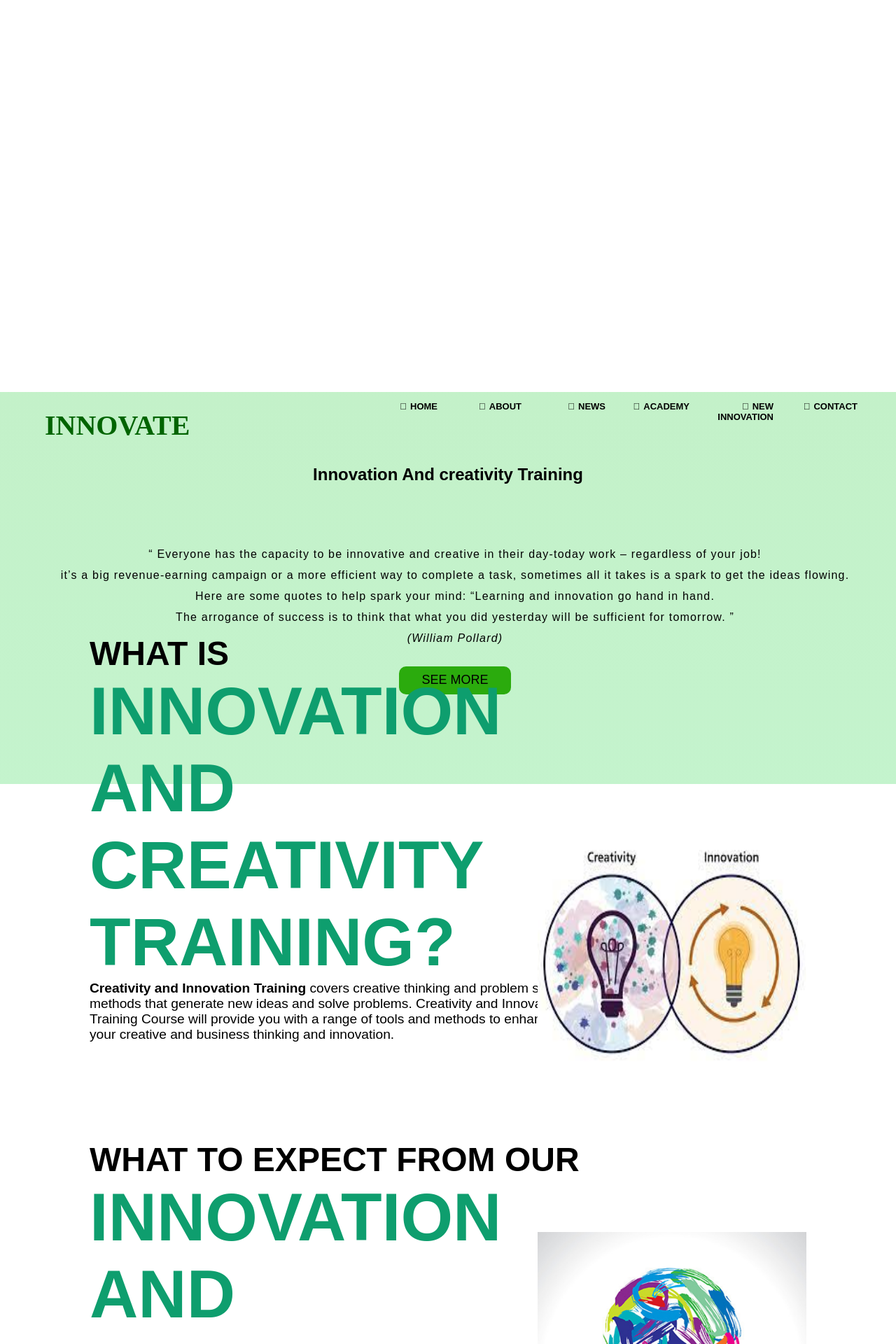
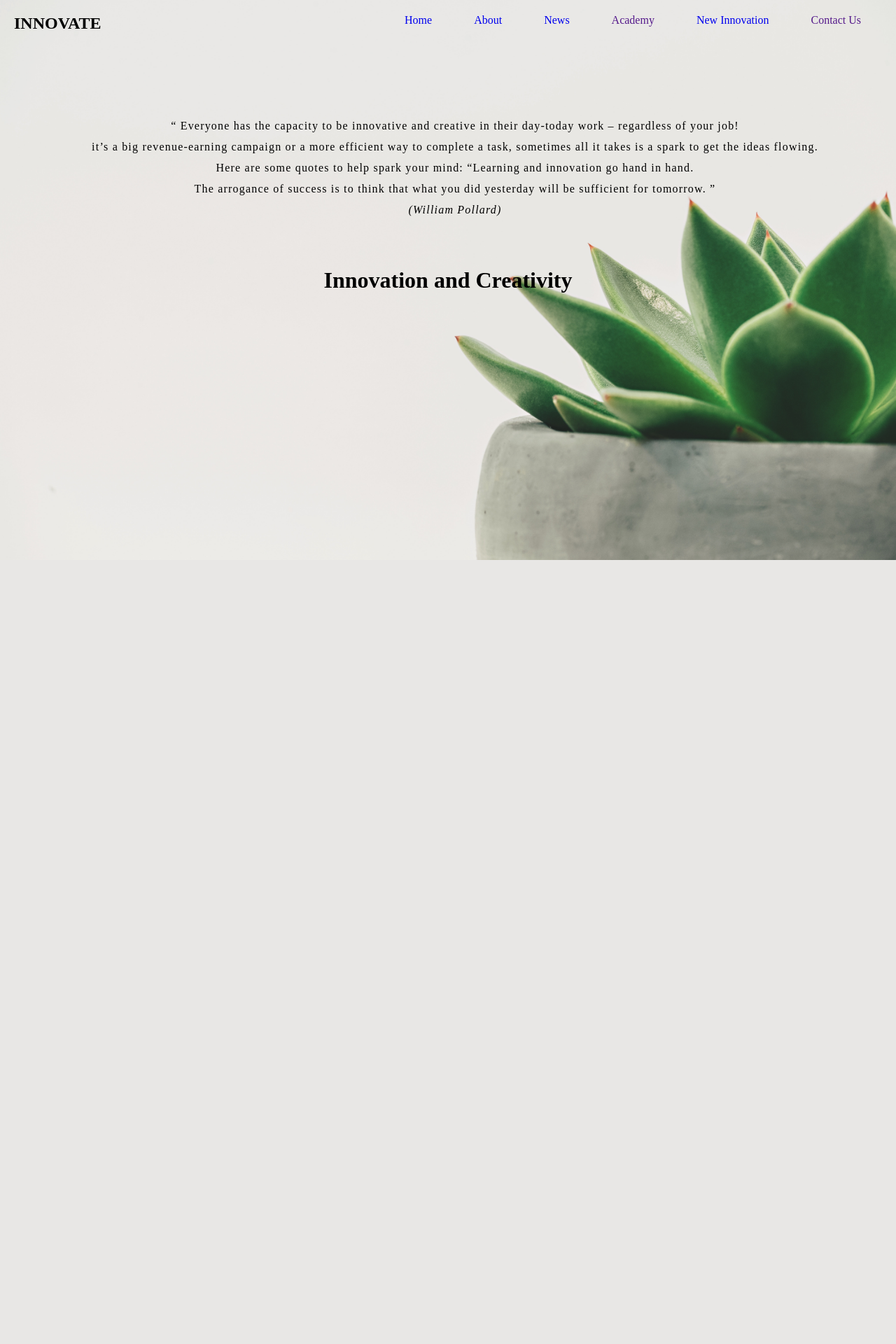
Before and after one commit to dula2000/Main-Project, a PHP site: page /Innovationcreativity.html in a window 1280 px wide. Shown: the top 1920 px of the page at 70% size. After the commit the page ends 800 px from the top, so only its background shows below. Run offline with PHP 8.4, Linux system fonts and the light colour scheme.

Commit message:
Fixing the issues

```diff
--- a/Index.html
+++ b/Index.html
@@ -10,7 +10,7 @@
         <h2 class="logo">INNOVATE</h2> <!--display the logo-->
         <div class="nav-links" id="navLinks">
         <div class="tag">
-        <i class="fas fa-times" onclick="hideMenu()"></i>
+           <i class="fas fa-times" onclick="hideMenu()"></i>
         </div>
             <ul>
                 <li><a href="Index.html"><i class="fas fa-home"></i>HOME</a></li>
--- a/Innovationcreativity.css
+++ b/Innovationcreativity.css
@@ -1,288 +1,18 @@
-
-/*page opening animation's css part*/
-.open{
-    position: fixed;
-    top: 0;
-    left: 0;
-    right:0;
-    bottom:0 ;
-    pointer-events: none;
-    z-index: 10000;
-}
-
-.open .layer{
-    position: absolute;
-    top: 0;
-    left: 0;
-    width: 100%;
-    height: 100%;
-    transform-origin: top;
-    animation: open 1s ease-in-out forwards;
-
-}
-.open .layer:nth-child(1){
-    background: #000;
-    z-index: 2;
-}
-.open .layer:nth-child(2){
-    background: #4c0f68;
-    animation-delay: 1s;
-    z-index: 1;
-}
-@keyframes open{
-    0%{
-        transform: scaleY(1);
-    }
-    100%{
-        transform: scaleY(0);
-    }
-}
-section{
-    position: absolute;
-    width: 100%;
-    height: 100%;
-    background: #fff;
-    display: grid;
-    justify-content: center;
-    align-items: center;
-    top: 70%;
-}
-.bannerText{
-    position: absolute;
-    top: 87%;       /*change the space of the whole text*/
-    left: 10%;
-    transform: translateY(-50%);
-    max-width: 700px;
-
-}
-
-.bannerText h2,
-.bannerText h3{
-    position: relative;
-    margin: 0;
-    padding: 0;
-
-    display:inline-block;
-    transform-origin: left;
-    text-transform: uppercase;
-    transform: scaleX(0);
-    animation: revealTextReverse 1s ease-in-out forwards;
-
-}
-.bannerText h2{
-    font-size: 6em;
-    animation-delay: 2s;
-    top: 50%;
-}
-.bannerText h3{
-    font-size: 3em;
-    animation-delay: 2s;
-
-}
-.bannerText h2::before,
-.bannerText h3::before{
-    content: '';
-    position: absolute;
-    top:0%;
-    left: 0;
-    background: #000;
-    width: 100%;
-    height: 100%;
-    transform-origin: right;
-    animation: revealText 1s ease-in-out forwards;
-    animation-delay: 3s;
-}
-.bannerText h3:before{
-    animation-delay: 4s;
-}
-@keyframes revealText{
-    0%{
-        transform: scaleX(1);
-    }
-    100%{
-        transform: scaleX(0);
-    }
-}
-@keyframes revealTextReverse
-{
-    0%{
-        transform: scaleX(0);
-    }
-    100%{
-        transform: scaleX(1);
-    }
-}
-.bannerText p{
-    opacity: 0;
-    font-weight: 400;
-    font-size: 1.2em;
-    animation: fadeIn 1s linear forwards;
-    animation-delay: 4s;
-    margin-bottom: 20%; /*keep spacing between the two pragraphs*/
-}
-@keyframes fadeIn{
-    0%{
-        opacity: 0;
-    }
-    100%{
-        opacity: 1;
-    }
-}
-.pic1{
-    opacity: 0;
-    position: absolute;
-    left: 60%;
-    top: 30%;
-    transform: translateY(-50%);
-    animation: fadeIn 1s linear forwards;
-    animation-delay: 5s;
-    height: 40%;
-    width: 30%;
-}
-.pic2{
-    opacity: 0;
-    position: absolute;
-    left: 60%;
-    top: 105%;
-    transform: translateY(-50%);
-    animation: fadeIn 1s linear forwards;
-    animation-delay: 5s;
-    height: 50%;
-    width: 30%;
-}
-
-
-/*box css parts*/
-.c{
-    position:relative;
-
-    width: 1200px;  /* if need, please change this px to the %  */
-    height: 200px;
-    margin: 140px auto;
-    padding: 0%;
-}
-.c .box{
-    position: relative;
-    top: 1000%;  /*change the box top position*/
-    width: calc(400px - 30px);     /* if need, please change this px to the %  */
-    height: calc(300px - 30px);
-    background: rgb(240, 240, 233); /*color of the box background*/
-    float: left;
-    margin: 15px;
-    box-sizing: border-box;
-    overflow: hidden;
-    border-radius: 10px;
-}
-.c .box .icon{
-    position: absolute;
-    top: 0;
-    left: 0;
-    width: 100%;
-    height: 100%;
-    background: #f00;  /*color of the icon*/
-    transition: 0.5s;
-    z-index: 1;
-}
-
-.c .box:hover .icon{
-    top: 20px;
-    left: calc(50% - 40px);
-    width: 80px;
-    height: 80px;
-    border-radius: 50%;
-}
-.c .box .icon .fa{
-    position: absolute;
-    top: 50%;
-    left: 50%;
-    transform: translate(-50%,-50%);
-    font-size: 80px;
-    transition: 0.5s;
-    color: #fff;
-}
-.c .box:hover .icon .fa{
-    font-size: 80px;
-}
-.c .box .content{
-    position: absolute;
-    top: 100%;
-    height: calc(100% - 100px);
-    text-align: center;
-    padding: 20px;
-    box-sizing: border-box;
-    transition: 0.5s;
-    opacity: 0;
-}
-.c .box:hover .content{
-    top: 100px;
-    opacity: 1;
-}
-/*adding styles to the box header */
-.c .box .content h3{
-    margin: 0;
-    padding: 0;
-    color: cyan;
-    font-size: 24px;
-}
-.c .box .content h3{
-    margin: 0;
-    padding: 0;
-    color: cyan;
-    font-size: 24px;
-}
-.span1{
-    color: rgb(14, 158, 110);
-}
-.span2{
-    text-align: center;
-}
-
-/*adding styles to the box button*/
-.c .box .content .bb{
-    width: 140px;
-    height: 30px;
-    background: #2bab0d;
-    border: none;
-    margin-bottom: 100px;
-    margin-left: 20px;
-    font-size: 18px;
-    border-radius: 10px;
-    cursor: pointer;
-    transition: .4s ease;
-
-}
-.c .box .content .bb a{
-    text-decoration: none;
-    color: black;
-    transition: .3s ease;
-}
-.c .box .content .bb:hover{
-    background: yellowgreen;
-}
-/*creaing the navigation bar*/
 *
 {
+    top:0;
     padding: 0;
     margin: 0;
     box-sizing: border-box;
-    font-family: sans-serif;
-    margin-top: 0;
-}
-body
-{
 
-    background-size: cover;
-    background-position: center;
 }
 .header
 {
-
     min-height: 100vh;
     width: 100%;
-    background-image:linear-gradient(rgba(170, 235, 178, 0.7),rgba(171, 240, 186, 0.7)),url(file:///C:/Users/HP/Downloads/r1.jpg);
-    background-size: cover;
-    background-position: center;
+
 }
+/*
 .Menu-bar
 {
     width: 100%;
@@ -389,103 +119,8 @@ body
 {
     color: rgb(60, 134, 64);
 }
-.search
-{
-    width: 250px;
-    float: left;
-    margin-left: 20px;
-    margin-right: 20px;
-}
-.srch
-{
-    font-family: 'Times New Roman';
-    width: 150px;
-    height: 40px;
-    background: white;
-    border: 1px solid black;
-    margin-top: 13px;
-    color: black;
-    border-right: none;
-    font-size: 16px;
-    float: left;
-    padding: 10px;
-    border-bottom-left-radius: 5px;
-    border-top-left-radius: 5px;
-}
-.btn
-{
-    width: 100px;
-    height: 40px;
-    background: rgb(0,100,0);
-    border: 2px solid rgb(0,100,0);
-    margin-top: 13px;
-    color: white;
-    font-size: 15px;
-    border-bottom-right-radius: 5px;
-    border-bottom-right-radius: 5px;
-}
-.btn :focus
-{
-    outline: none;
-}
-.srch:focus
-{
-    outline: none;
-}
-.content
-{
-    width: 1200px;
-    height: auto;
-    margin: auto;
-    color: black;
-    position: relative;
-    text-align: center;
-}
-.content .par
-{
-    padding-left: 20px;
-    padding-bottom: 25px;
-    margin: 10px 0 40px;
-    font-family: Arial;
-    letter-spacing: 1.2px;
-    line-height: 30px;
-}
-.content h1
-{
-    font-family: 'Times New Roman';
-    font-size: 50px;
-    padding-left: 20px;
-    margin-top: 14%;
-    letter-spacing: 2px;
-}
-.content .cn
-{
-    width: 160px;
-    height: 40px;
-    background: #2bab0d;
-    border: none;
-    margin-bottom: 100px;
-    margin-left: 20px;
-    font-size: 18px;
-    border-radius: 10px;
-    cursor: pointer;
-    transition: .4s ease;
-}
-.content .cn a
-{
-    text-decoration: none;
-    color: black;
-    transition: .3s ease;
-}
-.cn:hover
-{
-    background: yellowgreen;
-}
-.content span
-{
-    color: rgb(0,100,0);
-    font-size: 60px;
-}
+
+
 .Menu-bar .tag
 {
     display: none;
@@ -524,7 +159,121 @@ body
     }
 
 }
-/*adding quotes styles*/
+*/
+a{
+    text-decoration: none;
+}
+
+ul{
+    list-style: none;
+}
+
+/*Nav bar*/
+.navbar{
+    position: absolute;
+    top: 0;
+    left: 0;
+    display: flex;
+    width: 100%;
+    justify-content: space-between;
+    padding: 20px;
+    color: black;
+}
+.nav-links{
+    display: flex;
+    align-items: center;
+}
+
+.nav-links li{
+    margin: 0 30px;
+
+}
+/*The sub menu*/
+.sub-menu-1
+{
+    display: none;
+
+}
+.nav-sub ul li:hover .sub-menu-1
+{
+    display: block;
+    position: absolute;
+    margin-top: 5px;
+    margin-left: -15px;
+}
+.nav-sub ul li:hover .sub-menu-1 ul
+{
+    display: block;
+    margin: 8px;
+}
+.nav-sub ul li:hover .sub-menu-1 li
+{
+    width: 150px;
+    padding: 1.5px;
+    background: transparent;
+    border-radius: 0;
+    text-align: left;
+}
+.nav-sub ul li:hover .sub-menu-1 ul li:last-child
+{
+    border-bottom: none;
+}
+.nav-sub ul li:hover .sub-menu-1 ul li a:hover
+{
+    color: rgb(60, 134, 64);
+}
+/*topic*/
+header{
+    top: 10%;
+    width: 100vw;
+    height: 100vh;
+    background-image: url('pic/n1.jpg') ;
+    background-position: bottom;
+    background-size: cover;
+    display: flex;
+    align-items: center;
+    justify-content: center;
+}
+.header .content{
+    margin-bottom: 150px;
+    color: whitesmoke;
+    text-align: center;
+}
+
+.header .content h1{
+    font-size: 4vmin;
+}
+.line{
+    width: 150px;
+    height: 4px;
+    background: #fc036b;
+    margin: 10px auto;
+    border-radius: 5px;
+}
+.header .content h1{
+    font-size: 7vmin;
+    margin-top: 50px;
+    margin-bottom: 30px;
+
+}
+.ctn{
+    padding: 8px 15px;
+    background: #fc036b;
+    border-radius: 30px;
+    color: whitesmoke;
+}
+/*Adding the quote*/
+.william {
+    width: 1200px;
+    height: auto;
+    margin: auto;
+    color: black;
+    position:absolute;
+    text-align: left;
+    top: 10%;    /*changing the quote top position*/
+    margin-bottom: 10px;
+
+}
 .william .quote{
     margin-top: 5%;
     padding-left: 20px;
@@ -535,75 +284,15 @@ body
     padding-bottom: 25px;
     padding-top: 25px ;
     text-align: center;
-
 }
-.william {
-    width: 1200px;
-    height: auto;
-    margin: auto;
-    color: black;
-    position: relative;
-    text-align: center;
-    top: 10%;
-    margin-bottom: 10px;
-
+/*mobile version*/
+@media only screen and (max-width:850px){
+    .Menu-bar{
+        padding: 0;
+    }
+    .logo{
+        position: absolute;
+        top: 30px;
+        left: 30px;
+    }
 }
-
-
-/*landing page button*/
-
-.william .cn
-{
-    width: 160px;
-    height: 40px;
-    background: #2bab0d;
-    border: none;
-    margin-bottom: 100px;
-    margin-left: 20px;
-    font-size: 18px;
-    border-radius: 10px;
-    cursor: pointer;
-    transition: .4s ease;
-}
-.william .cn a
-{
-    text-decoration: none;
-    color: black;
-    transition: .3s ease;
-}
-.cn:hover
-{
-    background: yellowgreen;
-}
-
- /*----footer-----*/
- .footer
- {   top: 3200px; /*Change the footer position*/
-     width: 100%;
-     text-align: center;
-     padding: 30px 0;
- }
- .footer p
- {
-     color: black;
-     font-size: 14px;
-     font-weight: 300;
-     line-height: 22px;
-     padding: 10px;
- }
- .footer h4
- {
-     margin-bottom: 25px;
-     margin-top: 20px;
-     font-weight: 600;
- }
- .icons .fab
- {
-     color: rgb(0, 100, 0);
-     margin: 0 13px;
-     cursor: pointer;padding: 18px 0;
- }
- .far fa-heart
- {
-     color: rgb(0, 100, 0);
- }
--- a/Innovationcreativity.html
+++ b/Innovationcreativity.html
@@ -4,45 +4,43 @@
     <meta charset="UTF-8">
     <meta http-equiv="X-UA-Compatible" content="IE=edge">
     <meta name="viewport" content="width=device-width, initial-scale=1.0">
-    <title>Innovation and Creativity Training</title>
+    <title>Document</title>
     <link href="Innovationcreativity.css" rel="stylesheet" type="text/css">
-    <link rel="stylesheet" href="https://cdn.jsdelivr.net/npm/@fortawesome/fontawesome-free@5.15.4/css/fontawesome.min.css">
 </head>
 <body>
-    <section class="header">
-        <div class="Menu-bar">  <!--Creating nav bar and dop down list-->
-           <h2 class="logo">INNOVATE</h2> <!--display the logo-->
-           <div class="nav-links" id="navLinks">
-           <div class="tag">
-           <i class="fas fa-times" onclick="hideMenu()"></i>
-           </div>
-               <ul>
-                   <li><a href="Index.html"><i class="fas fa-home"></i>HOME</a></li>
-                   <li><a href="About.html"><i class="fas fa-user"></i>ABOUT</a></li>
-                   <li><a href="News.html"><i class="fas fa-newspaper"></i>NEWS</a></li>
-                   <li><a href="#"><i class="fas fa-graduation-cap"></i></i>ACADEMY</a>
+     <!--Nav bar-->
+     <nav class="navbar">
+         <h1 class="class">INNOVATE</h1>
+     <div class="nav-sub">
+         <ul class="nav-links">
+             <li><a href="Index.html">Home</a></li>
+             <li><a href="About.html">About</a></li>
+             <li><a href="News.html">News</a></li>
+             <li><a href="">Academy</a></li>
              <div class="sub-menu-1">
                 <ul>
-                               <li class="hover-me"><a href="Strategicgrowth.html">Strategic growth mindset</a></li>
+                    <li><a href="Strategicgrowth.html">Strategic growth mindset</a></li>
                     <li><a href="Business Model Thinking.html">Business model</a></li>
                     <li><a href="Innovationcreativity.html">Innovation creativity</a></li>
                     <li><a href="designthinking.html">Design thinking</a></li>
                     <li><a href="Institutionalsupport.html">Institution in Sri Lanka</a></li>
                 </ul>
             </div>
-                   </li>
-                   <li><a href="newinventors.html"><i class="fas fa-cart-plus"></i>NEW INNOVATION</a></li>
-                   <li><a href=""><i class="fas fa-phone"></i>CONTACT</a></li>
+             <li><a href="newinventors.html">New Innovation</a></li>
+             <li><a href="">Contact Us</a></li>
          </ul>
      </div>
-           <div class="tag">
-               <i class="fas fa-bars" onclick="showMenu()"></i>
+     </nav>
+
+
+<header>
+    <div class="header-content">
+        <h1>Innovation and Creativity</h1>
+        <dive class="line"></dive>
     </div>
-       </div>
-
           <!--adding quotes to the web site-->
           <div class="william">
-     <h1 class="topic">Innovation And creativity Training</h1>
+
             <p class="quote">
               <q>
                 Everyone has the capacity to be innovative and creative in their day-today work – regardless of your job!<br> it’s a big revenue-earning campaign or a more efficient way to complete a task, sometimes all it takes is a spark to get the ideas flowing.<br> Here are some quotes to help spark your mind:
@@ -50,92 +48,8 @@
               </q><br>
               <em>(William Pollard)</em>
             </p>
-        <button class="cn"><a href="#123">SEE MORE</a></button>
-   </div>
-    <!--creating the animation effect to the page( landing page)-->
-    <div class="open">
-            <div class="layer"></div>
-            <div class="layer"></div>
-     </div>
-     <section id="123">
-                <div class="bannerText">
-                    <h3>What is</h3> <br>
-                      <h2><span class="span1">Innovation and Creativity Training?</span></h2>
-                             <p><b>Creativity and Innovation Training</b> covers creative thinking and problem solving methods that generate new ideas and solve problems.
-                        Creativity and Innovation Training Course will provide you with a range of tools and methods to enhance your creative and business thinking and innovation.</p>
-                       <h3>What to expect from our </h3> <br>
-                        <h2><span class="span1"> Innovation and Creativity Training</span></h2>
-                               <p>The training helps in thinking differently on a situation than usual perspective approach. It is the key to resolve professional obstacles.
-                          It also helps in being productive and staying motivated.
-                          The creative thinking skills assist in approaching the given circumstances methodically and adopt a renewed thinking in process, product, and problem solving.
-                          The training enables the audience with necessary tools for finding solutions to stubborn problems which they might face.</p>
-                          <h2><span class="span1">Courses</span> that you can follow</h2>
-                 </div>
 
-                 <img src="pic/pic 3.jpg" class="pic1">
-                 ><img src="pic/shutterstock_125158133jpg.jpg" class="pic2">
-
-
-     </section>
-
-
-
-
-
-   <!--creating content box with hover effect-->
-   <div class="c">
-        <div class="box">
-          <div class="icon"><i class="fa fa-search" aria-hidden="true"></i></div>  <!--i must have to change the icon...-->
-                <div class="content">
-                   <h3>TONEX</h3>
-                       <p>Creativity and Innovation Training Course covers creative thinking and problem solving methods that generate new ideas and solve problems.</p>
-
-                          <button class="bb"> <a href="https://www.tonex.com/training-courses/creativity-and-innovation-training/" target="blank"><span class="span2"> Read More </span></a> </button>
-
-
-                </div>
-        </div>
-
-        <div class="box">
-            <div class="icon"><i class="fa fa-search" aria-hidden="true"></i></div>  <!--i must have to change the icon...-->
-               <div class="content">
-                      <h3>Edx</h3>
-                      <p>Business innovation is nothing without great ideas. It requires a steady hand to manage the creative process and move it forward in a productive way</p>
-                      <button class="bb"> <a href="https://www.edx.org/course/innovation-and-creativity-management" target="blank"><span class="span2"> Read More </span></a> </button>
-
-                 </div>
-        </div>
-
-      <div class="box">
-          <div class="icon"><i class="fa fa-search" aria-hidden="true"></i></div>  <!--i must have to change the icon...-->
-                <div class="content">
-                     <h3>Coursera</h3>
-                     <p>Our lives are being disrupted by pandemics, global warming, wars, political chaos, and technological innovations.</p>
-                     <button class="bb"> <a href="https://www.coursera.org/learn/creativity-innovation" target="blank"><span class="span2"> Read More </span></a> </button>
-
-                </div>
-       </div>
-
-   </div>
-  </div>
-
-<!--Footer-->
-<section class="footer">
-    <h4>About Us</h4>
-    <p>Lorem ipsum dolor sit amet consectetur adipisicing elit. Possimus magnam at ratione fugiat alias, obcaecati aliquam <br>laudantium adipisci aliquid voluptate eum!
-    Illum id tenetur impedit magni amet aliquid illo iusto.</p>
-    <div class="icons">
-        <i class="fab fa-facebook"></i>
-        <i class="fab fa-instagram"></i>
-        <i class="fab fa-linkedin"></i>
-        <i class="fab fa-twitter"></i>
-    </div>
-    <p>Made With <i class="far fa-heart"></i>By Our Project Members</p>
-</section>
-
-
-
-
+    </header>
 
 </body>
 </html>
```
Also changed, not shown: pic/n1.jpg (added), pic/pexels-photo-9558908.jpeg (added). Lines whose indentation alone changed are shown as unchanged.
